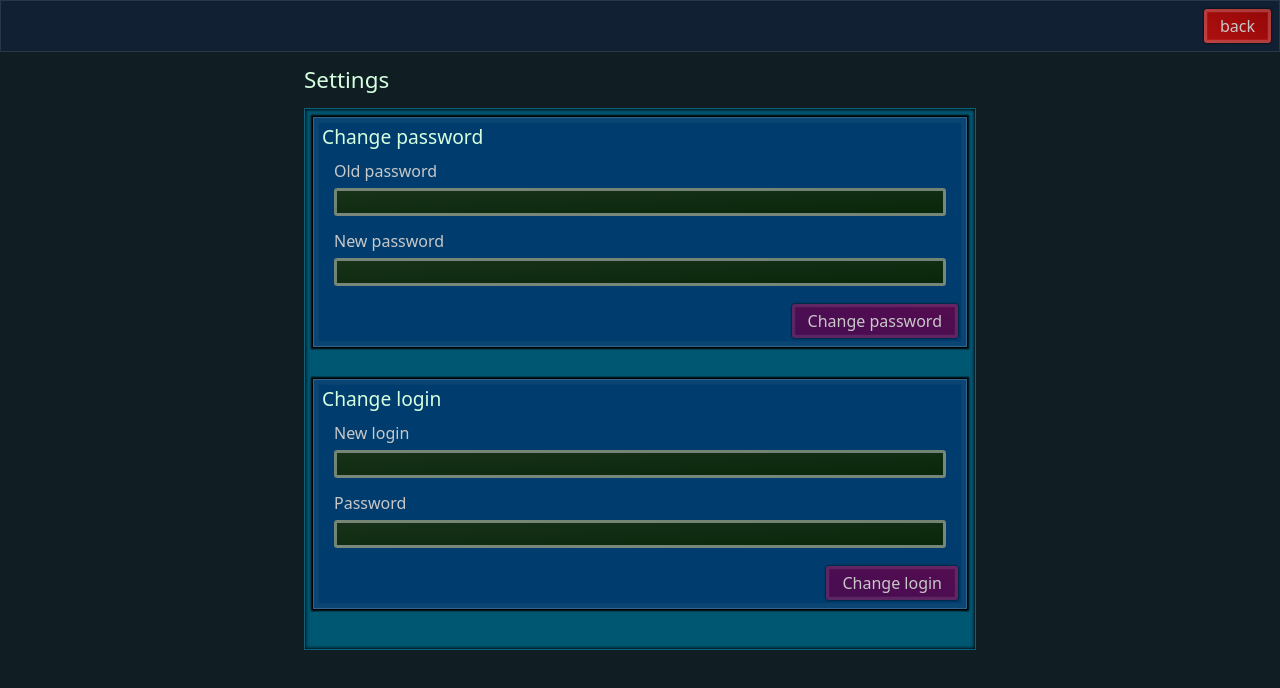
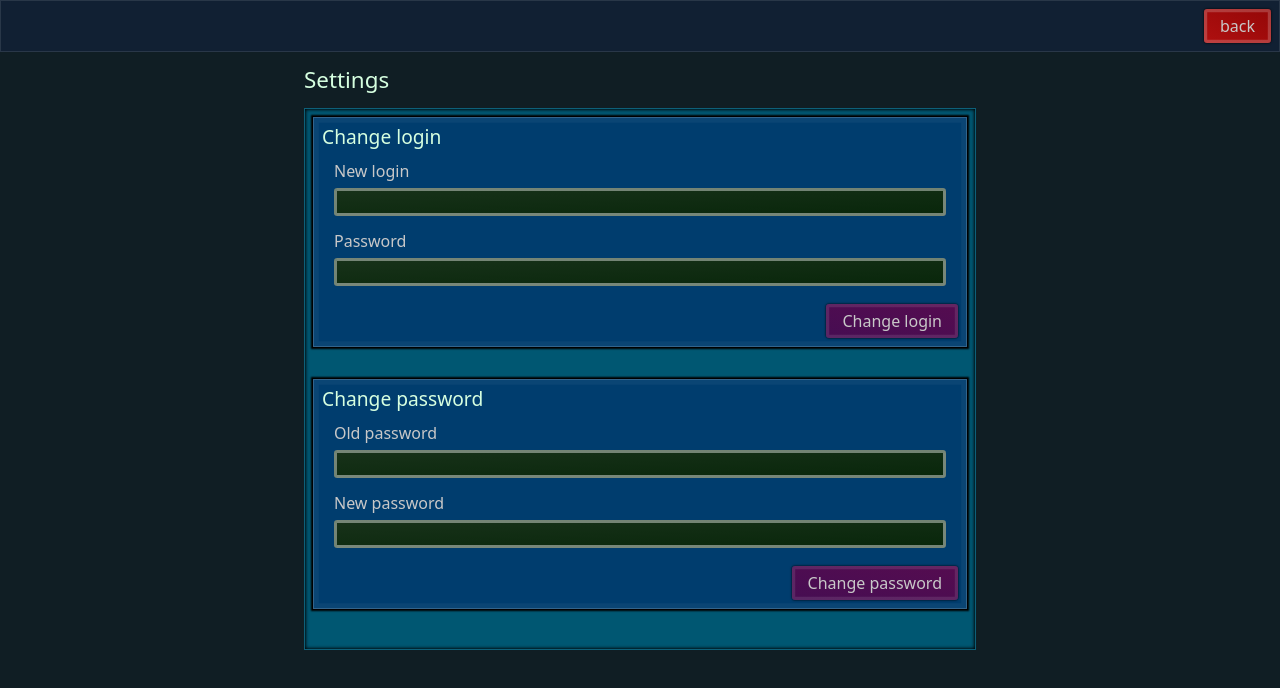
Before and after one commit to kw-00/the-tree, a React (Vite) app in the folder frontend/: page /settings in a window 1280 px wide. Shown: the top 688 px of the page. Built offline with nearby package versions, Linux system fonts and the light colour scheme.

Commit message:
Change settings order in UI

```diff
--- a/frontend/src/app/pages/settings/Settings.tsx
+++ b/frontend/src/app/pages/settings/Settings.tsx
@@ -19,8 +19,8 @@ export default function Settings() {
                         <h1 className="heading-1">Settings</h1>
                         <div className="surface-sunken">
                             <div className="v-stack pb-8 gap-8">
+                                <ChangeLoginSection/>
                                 <ChangePasswordSection/>
-                                <ChangeLoginSection/>
                             </div>
                         </div>
                 </div>
```
